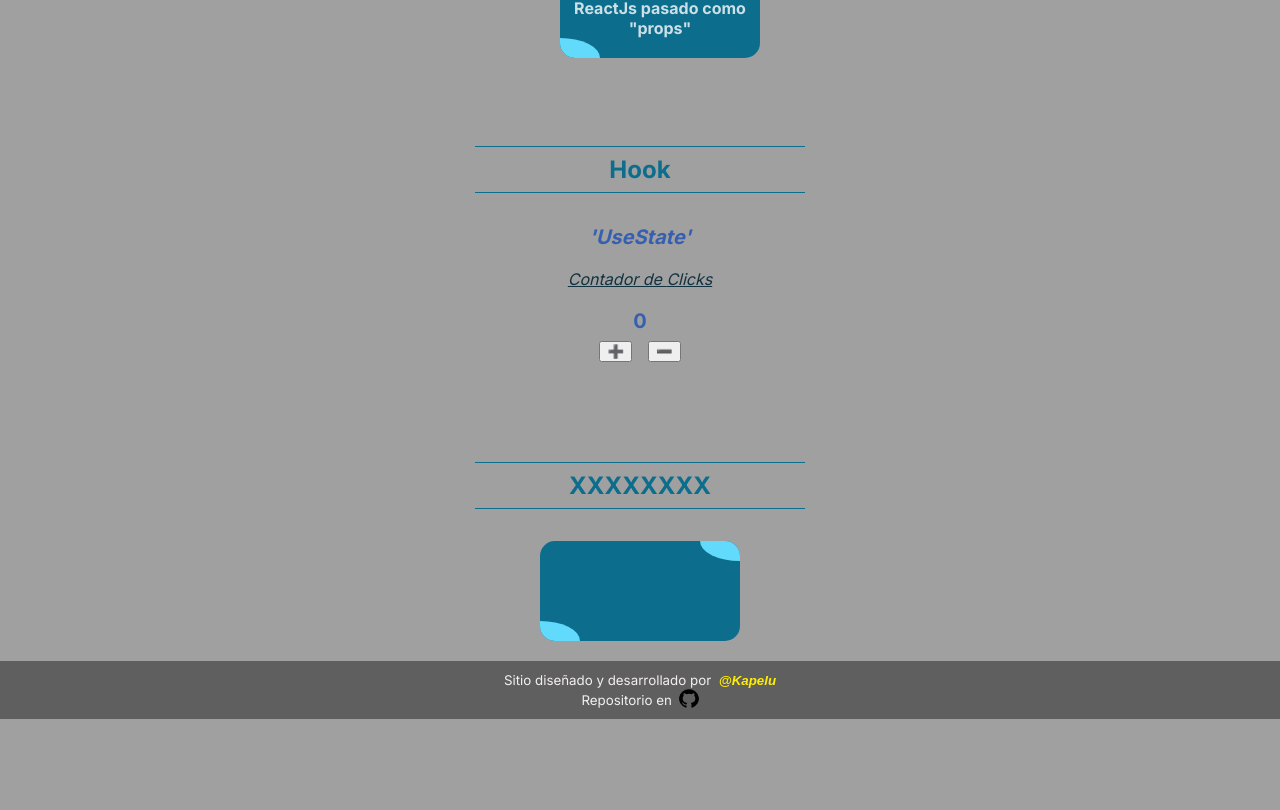
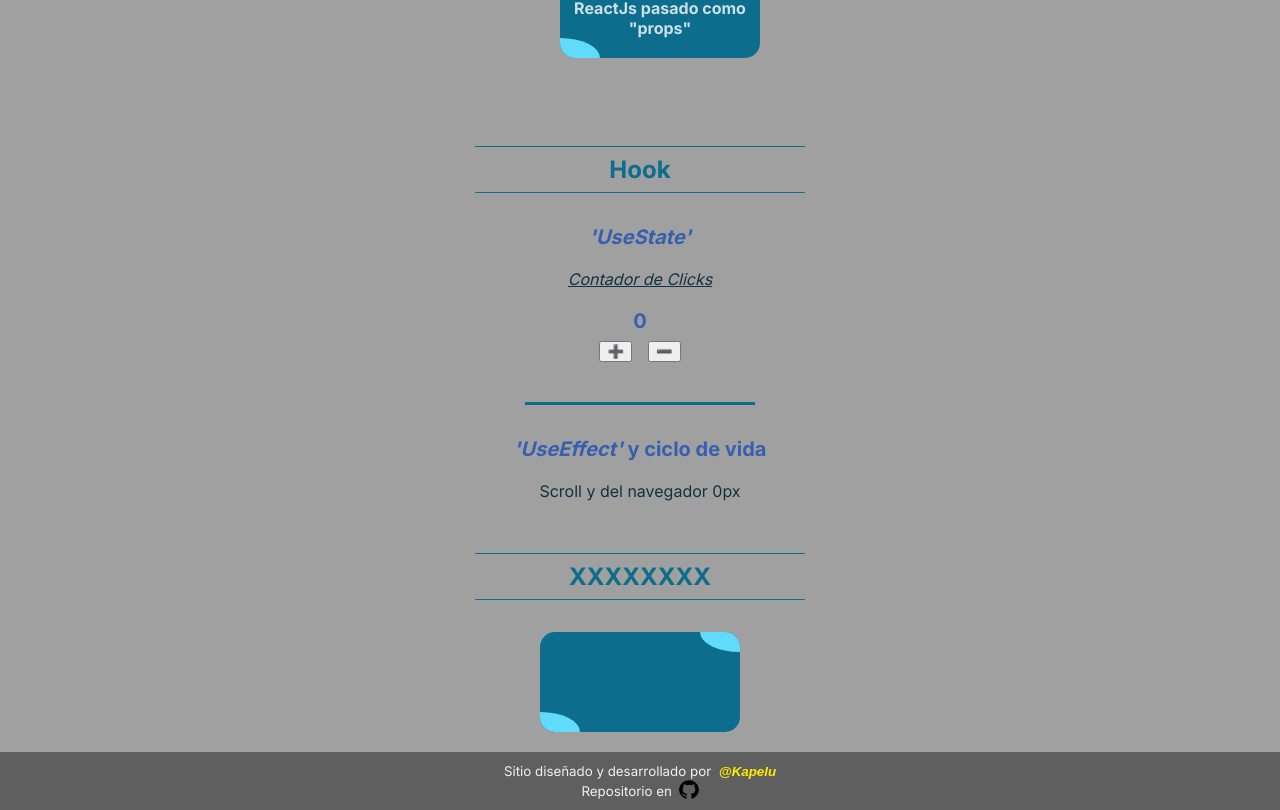
Before and after one commit to Kapelu/script-bash, a Next.js app: page / in a window 1280 px wide. Shown: the part 832-1642 px from the top of the page. Before the commit the page ends 1551 px from the top, so only its background shows below. Built offline with nearby package versions, Linux system fonts and the light colour scheme.

Commit message:
Update 19-06-2023

```diff
--- /dev/null
+++ b/app/components/HookUseEffect.jsx
@@ -0,0 +1,29 @@
+'use client'
+import './style.css'
+import React, {useState, useEffect} from 'react'
+
+export default function HookUseEffect() {
+	const [scrollY, setScrollY] = useState(0)
+
+	useEffect(() => {
+		console.log('%cFase de Montaje', 'color:green;font-weight:bold')
+		console.log('%cComponentDidMount()', 'color:red;font-size:.8rem')
+
+		const detectarScroll = ()=>{ setScrollY(window.pageYOffset)}
+
+	})
+	return (
+		<div className='ejercicio'>
+			<h3>
+				<i>&#39;UseEffect&#39;</i> y ciclo de vida
+			</h3>
+			<br />
+			<p>Scroll y del navegador {scrollY}px</p>
+		</div>
+	)
+}
+/*
+HookUseState.defaultProps = {
+	titulo: 'Seguidores',
+}
+*/
--- a/app/components/HookUseState.jsx
+++ b/app/components/HookUseState.jsx
@@ -25,6 +25,11 @@ export default function HookUseState(props) {
 	)
 }
 
-HookUseState.defaultProps = {
-	titulo: 'Seguidores',
-}
+
+/*
+$ ****defaultProps pronto desaparecera****
+
+		HookUseState.defaultProps = {
+			titulo: 'Seguidores',
+		}
+ */
--- a/app/components/style.css
+++ b/app/components/style.css
@@ -31,6 +31,12 @@
 	flex-direction: column;
 	justify-content: center;
 	align-items: center;
+}
+
+.hook-line{
+	width: 230px;
+	margin: 2rem auto;
+	border-bottom:  medium solid #0d6d8c;
 }
 
 .titulo {
--- a/app/page.js
+++ b/app/page.js
@@ -2,6 +2,7 @@
 import Componente from '@/app/components/Componente'
 import Propiedades from './components/Propiedades'
 import HookUseState from './components/HookUseState'
+import HookUseEffect from './components/HookUseEffect'
 
 export default function Home() {
 	return (
@@ -34,8 +35,8 @@ export default function Home() {
 				<article>
 					<h2 className='titulo'>&nbsp;Hook&nbsp;</h2>
 					<HookUseState titulo='Clicks'/>
-					<br /><br />
-					{/* <HookUseState /> */}
+					<div className='hook-line'></div>
+					<HookUseEffect />
 					<br />
 				</article>
 				<article>
```
